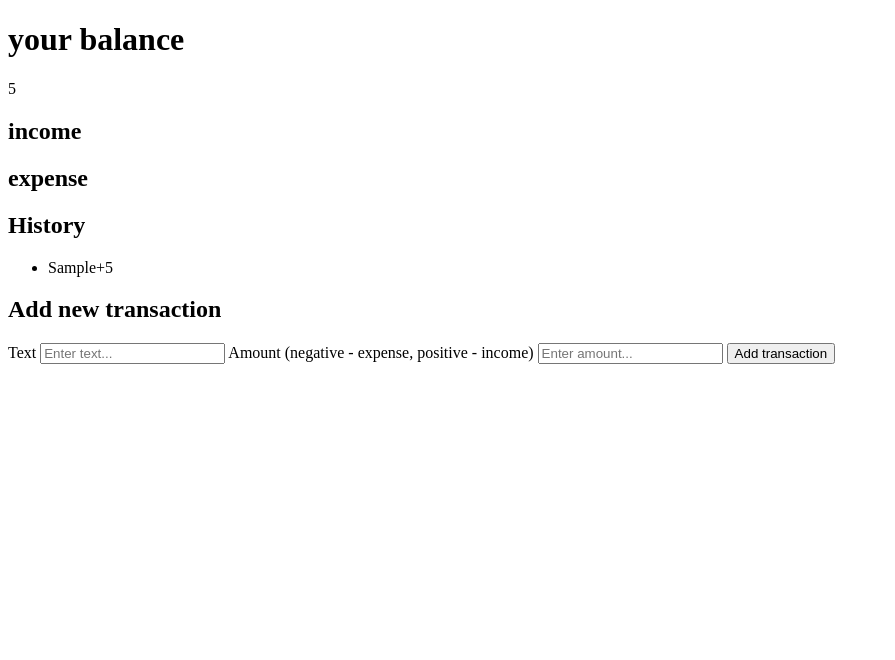
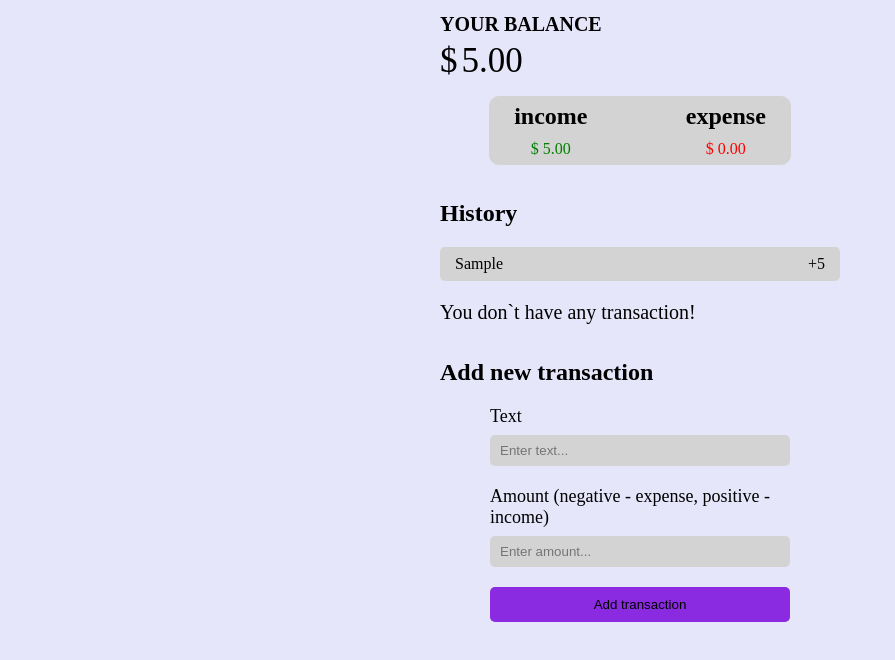
Before and after one commit to VitaBabenko/JS_Expense_Tracker, a website built with Parcel: page index.html in a window 1280 px wide. Both pictures are taken after typing "Sample", "5" into the empty fields and a click on the button "Add transaction". Shown: the whole page, without its empty margins (0-895 px from the left). Built offline with nearby package versions, Linux system fonts and the light colour scheme.

Commit message:
almost done

```diff
--- a/index.html
+++ b/index.html
@@ -10,47 +10,52 @@
     <header>
       <div class="header">
         <h1 class="title">your balance</h1>
-        <p class="total_balance"></p>
+        <span class="span_total">$</span>
+        <span class="total_balance"></span>
       </div>
     </header>
     <main>
-      <div>
+      <div class="wrapper">
         <div>
-          <h2>income</h2>
-          <p class="income_balance"></p>
+          <h2 class="title_balance">income</h2>
+          <span class="span_income">$</span>
+          <span class="income_balance span_income"></span>
         </div>
         <div>
-          <h2>expense</h2>
-          <p class="expense_balance"></p>
+          <h2 class="title_balance">expense</h2>
+          <span class="span_expense">$</span>
+          <span class="expense_balance span_expense"></span>
         </div>
       </div>
-      <div>
+      <div class="wrap">
         <h2>History</h2>
         <ul class="list_history"></ul>
         <p class="no_list"></p>
       </div>
-      <div>
+      <div class="wrap">
         <h2>Add new transaction</h2>
         <form class="form">
-          <label
+          <label class="label"
             >Text
             <input
+              class="input"
               type="text"
               name="name"
               placeholder="Enter text..."
               required
             />
           </label>
-          <label
+          <label class="label"
             >Amount (negative - expense, positive - income)
             <input
+              class="input"
               type="number"
               name="number"
               placeholder="Enter amount..."
               required
             />
           </label>
-          <button type="submit">Add transaction</button>
+          <button class="btn" type="submit">Add transaction</button>
         </form>
       </div>
     </main>
--- a/index.js
+++ b/index.js
@@ -5,20 +5,44 @@ const list = document.querySelector(".list_history");
 const noList = document.querySelector(".no_list");
 const form = document.querySelector(".form");
 
-const transactions = [];
-let sign = "";
+const formatter = new Intl.NumberFormat("en-US", {
+  signDisplay: "always",
+});
+
+const transactions = JSON.parse(localStorage.getItem("transactions")) || [];
+let total = 0;
+let type = "";
+
+console.log(transactions);
+createListTransaction();
+incomeTotal();
+expenseTotal();
+updateTotal();
 
 form.addEventListener("submit", addTransaction);
 
-function updateTotalBalance() {
-  if ((sign = "+")) {
-    const totalAmount = transactions.reduce((total, oneTransaction) => {
-      return total + oneTransaction.amount;
-    }, 0);
-    console.log(totalAmount);
-    totalBalance.innerHTML = totalAmount;
-    return totalAmount;
-  }
+function incomeTotal() {
+  const income = transactions
+    .filter((oneTransaction) => oneTransaction.type === "+income")
+    .reduce((total, oneTransaction) => +total + +oneTransaction.amount, 0);
+
+  incomeBalance.textContent = income.toFixed(2);
+
+  return income;
+}
+
+function expenseTotal() {
+  const expense = transactions
+    .filter((oneTransaction) => oneTransaction.type === "expense")
+    .reduce((total, oneTransaction) => +total + +oneTransaction.amount, 0);
+
+  expenseBalance.textContent = expense.toFixed(2);
+  return expense;
+}
+
+function updateTotal() {
+  total = incomeTotal() + expenseTotal();
+  totalBalance.textContent = total.toFixed(2);
 }
 
 function createListTransaction() {
@@ -26,8 +50,10 @@ function createListTransaction() {
     noList.textContent = "You don`t have any transaction!";
   }
   const markup = transactions
-    .map(({ name, sign, amount }) => {
-      return `<li class="list_item"><span>${name}</span><span class="sign">${sign}</span><span>${amount}</span></li>`;
+    .map(({ id, name, amount }) => {
+      return `<li class="list_item"><button id="btn_delete" class="btn_delete" onclick="deleteTransaction(${id})">delete</button><p class="item_text">${name}</p><p class="item_text">${formatter.format(
+        amount
+      )}</p></li>`;
     })
     .join("");
 
@@ -38,25 +64,40 @@ function addTransaction(evt) {
   evt.preventDefault();
 
   const nameInput = form.elements.name.value;
-  const amountInput = form.elements.number.value;
-  console.log(amountInput);
+  const amountInput = +form.elements.number.value;
 
   if (amountInput > 0) {
-    sign = "+";
+    type = "+income";
+  } else {
+    type = "expense";
   }
 
   transactions.push({
     id: transactions.length + 1,
     name: nameInput.trim(),
-    sign,
-    amount: +amountInput,
+    amount: amountInput.toFixed(2),
+    type,
   });
 
   form.reset();
-  console.log(transactions);
 
+  saveLocaleStorage();
+  updateTotal();
   createListTransaction();
-  updateTotalBalance();
 }
 
-console.log(transactions);
+function deleteTransaction(id) {
+  alert("delete");
+  const index = transactions.findIndex(
+    (oneTransaction) => oneTransaction.id === id
+  );
+  transactions.splice(index, 1);
+
+  updateTotal();
+  saveLocaleStorage();
+  createListTransaction();
+}
+
+function saveLocaleStorage() {
+  localStorage.setItem("transactions", JSON.stringify(transactions));
+}
--- a/style.css
+++ b/style.css
@@ -0,0 +1,134 @@
+body {
+  background-color: lavender;
+  margin-left: auto;
+  margin-right: auto;
+  width: 400px;
+  text-align: center;
+}
+
+ul {
+  list-style: none;
+  padding: 0;
+}
+
+.header {
+  text-align: start;
+}
+
+.title {
+  text-transform: uppercase;
+  font-size: 20px;
+  margin-bottom: 5px;
+}
+
+.span_total {
+  font-size: 35px;
+}
+
+.total_balance {
+  font-size: 35px;
+}
+
+.wrapper {
+  margin-top: 15px;
+  display: flex;
+  gap: 50px;
+  justify-content: space-around;
+  padding: 6px 0px;
+  margin-left: auto;
+  margin-right: auto;
+  width: 300px;
+  border: 1px solid lightgrey;
+  border-radius: 10px;
+  background-color: lightgrey;
+}
+
+.title_balance {
+  margin: 0 0 10px 0;
+}
+
+.span_income {
+  color: green;
+}
+
+.span_expense {
+  color: red;
+}
+
+.wrap {
+  text-align: start;
+  margin-top: 35px;
+}
+
+.no_list {
+  font-size: 20px;
+}
+
+.list_item {
+  position: relative;
+  display: flex;
+  justify-content: space-between;
+  background-color: lightgrey;
+  margin-bottom: 10px;
+  padding: 8px 15px;
+  border-radius: 5px;
+}
+
+.list_item:hover .btn_delete {
+  transform: scale(1);
+}
+
+.btn_delete {
+  position: absolute;
+  top: 15%;
+  left: -13%;
+  transform: scale(0);
+  font-size: 16px;
+  display: block;
+  border: none;
+  color: red;
+
+  background-color: transparent;
+}
+
+.item_text {
+  margin: 0;
+}
+
+.form {
+  display: flex;
+  flex-direction: column;
+  gap: 20px;
+  width: 300px;
+  margin-left: auto;
+  margin-right: auto;
+  margin-bottom: 50px;
+}
+
+.label {
+  display: flex;
+  flex-direction: column;
+  gap: 8px;
+  font-size: 18px;
+}
+
+.input {
+  border: none;
+  padding: 8px 10px;
+  background-color: lightgrey;
+  border-radius: 5px;
+}
+
+.btn {
+  display: block;
+  background-color: cornflowerblue;
+  border: none;
+  padding: 10px 15px;
+  border-radius: 5px;
+  cursor: pointer;
+}
+
+.btn:hover,
+.btn:focus {
+  background-color: blueviolet;
+}
```
Also changed, not shown: dist/index.html, 5 other files.
